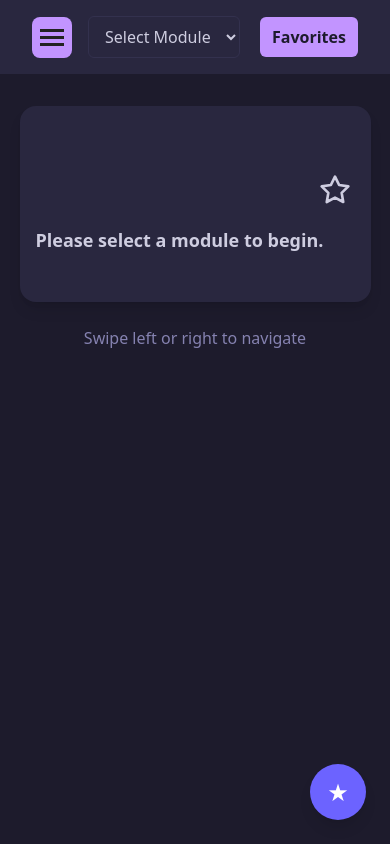
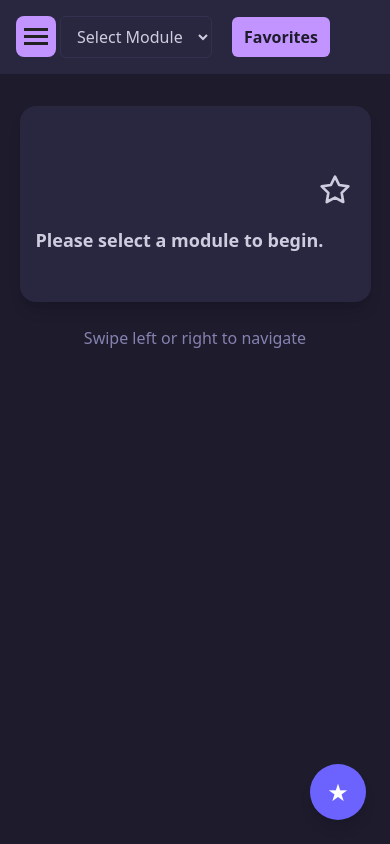
Before and after one commit to nielpattin/web-advanced-quiz, a SvelteKit app: page / in a window 390 px wide. Built offline with nearby package versions, Linux system fonts and the light colour scheme.

Commit message:
refactor: improve sidebar responsiveness and simplify mobile toggle logic

```diff
--- a/src/routes/+page.svelte
+++ b/src/routes/+page.svelte
@@ -85,7 +85,7 @@
 	];
 
 	// Sidebar open state
-	let sidebarOpen = $state(false);
+	let sidebarOpen = $state(typeof window !== 'undefined' && window.innerWidth >= 768);
 
 	// Favorites modal
 	let showFavModal = $state(false);
@@ -227,44 +227,26 @@
 	// Responsive sidebar: close on mobile, open on desktop
 	$effect(() => {
 		if (typeof window === 'undefined') return;
-		let prevWidth = window.innerWidth;
+		const mediaQuery = window.matchMedia('(min-width: 768px)');
 		const handleResize = () => {
-			const w = window.innerWidth;
-			// Always close sidebar if switching to mobile
-			if (w < 768 && sidebarOpen) {
-				sidebarOpen = false;
-			}
-			// Always open sidebar if switching to desktop
-			if (w >= 768 && prevWidth < 768) {
-				sidebarOpen = true;
-			}
-			prevWidth = w;
+			sidebarOpen = mediaQuery.matches;
 		};
-		window.addEventListener('resize', handleResize);
-		return () => window.removeEventListener('resize', handleResize);
+		handleResize();
+		mediaQuery.addEventListener('change', handleResize);
+		return () => mediaQuery.removeEventListener('change', handleResize);
 	});
 </script>
 
 <!-- Main Layout -->
 <div class="flex flex-row min-h-screen min-w-screen w-screen bg-[#1D1B2C] text-[#CECDE0] font-sans">
 	<!-- Sidebar -->
-	<!-- Hamburger now inside sidebar container -->
-	<!-- Sidebar: responsive overlay on mobile, static on desktop -->
-	<!-- Always render sidebar on desktop (md and up), conditionally on mobile -->
-	{#if typeof window !== 'undefined'}
-		{#if window.innerWidth >= 768}
 	<div
-				class="
-					md:static md:block
-					fixed top-0 left-0 z-[1001]
-					h-screen
-					transition-transform duration-200
-					bg-[#29273F]
-					translate-x-0
-					md:translate-x-0
-					md:min-w-[200px] md:w-[250px]
-				"
-				style="will-change: transform;"
+		class="fixed top-0 left-0 h-full z-40 bg-[#29273F] transition-transform duration-200 ease-in-out
+			   md:static md:translate-x-0 md:min-w-[200px] md:w-[250px]"
+		class:translate-x-[-100%]={!sidebarOpen &&
+			typeof window !== 'undefined' &&
+			window.innerWidth < 768}
+		class:translate-x-0={sidebarOpen || (typeof window !== 'undefined' && window.innerWidth >= 768)}
 	>
 		<Sidebar
 			{quizData}
@@ -275,64 +257,44 @@
 				current = idx;
 				selectedAnswers = [];
 				questionLocked = false;
+				if (typeof window !== 'undefined' && window.innerWidth < 768) {
+					sidebarOpen = false;
+				}
 			}}
 			setSidebarOpen={(open: boolean) => (sidebarOpen = open)}
 			addFavorite={() => {}}
 			removeFavorite={() => {}}
 		/>
 	</div>
-		{:else if sidebarOpen}
-			<!-- Backdrop for mobile, closes sidebar on click -->
+
+	<!-- Backdrop for mobile -->
+	{#if sidebarOpen && typeof window !== 'undefined' && window.innerWidth < 768}
 		<button
 			type="button"
-				class="fixed inset-0 z-[1000] bg-black/50 backdrop-opacity-60 md:hidden"
-				tabIndex="0"
+			class="fixed inset-0 bg-black/50 z-30"
+			onclick={() => (sidebarOpen = false)}
 			aria-label="Close sidebar"
-				onclick={() => (sidebarOpen = false)}
-				onkeydown={(e) => {
-					if (e.key === 'Enter' || e.key === ' ') {
-						sidebarOpen = false;
-					}
-				}}
 		></button>
-			<div
-				class="
-					md:static md:block
-					fixed top-0 left-0 z-[1001]
-					h-screen
-					transition-transform duration-200
-					bg-[#29273F]
-					translate-x-0
-					md:translate-x-0
-					md:min-w-[200px] md:w-[250px]
-				"
-				style="will-change: transform;"
+	{/if}
+
+	<!-- Hamburger button for mobile sidebar toggle -->
+	{#if !sidebarOpen && typeof window !== 'undefined' && window.innerWidth < 768}
+		<button
+			class="hamburger-btn fixed top-4 left-4 z-20 bg-[#C294FF] rounded-lg p-2"
+			aria-label="Open sidebar"
+			onclick={() => (sidebarOpen = true)}
 		>
-				<Sidebar
-					{quizData}
-					{current}
-					{favorites}
-					{sidebarOpen}
-					setCurrent={(idx: number) => {
-						current = idx;
-						selectedAnswers = [];
-						questionLocked = false;
-					}}
-					setSidebarOpen={(open: boolean) => (sidebarOpen = open)}
-					addFavorite={() => {}}
-					removeFavorite={() => {}}
-				/>
-			</div>
+			<span class="block w-6 h-[3px] bg-[#222] my-1"></span>
+			<span class="block w-6 h-[3px] bg-[#222] my-1"></span>
+			<span class="block w-6 h-[3px] bg-[#222] my-1"></span>
+		</button>
 	{/if}
-	{/if}
+
 	<!-- Main Content Wrapper -->
 	<div id="main-content-wrapper" class="flex-1 flex flex-col h-screen min-w-0 overflow-hidden">
 		<!-- Top Bar -->
-		<!-- Responsive wrapper for TopBar to avoid hamburger overlap on mobile -->
-		<!-- Responsive wrapper for TopBar to avoid hamburger overlap on mobile -->
-		<div class="w-full">
+		<div class="w-full relative z-10">
 			{#if typeof window !== 'undefined'}
-				<!-- TopBar shifted right on mobile, no prop spreading -->
 				<TopBar
 					{modules}
 					{moduleId}
--- a/src/routes/Sidebar.svelte
+++ b/src/routes/Sidebar.svelte
@@ -36,8 +36,7 @@
 
 <!-- Sidebar Navigation -->
 <div
-	class="sidebar flex flex-col gap-2 h-screen max-h-screen overflow-y-auto overflow-x-hidden bg-[#29273F] min-w-[200px] w-[250px] z-20 fixed left-0 top-0"
-	class:!hidden={!sidebarOpen && typeof window !== 'undefined' && window.innerWidth < 900}
+	class="sidebar flex flex-col gap-2 h-screen max-h-screen overflow-y-auto overflow-x-hidden bg-[#29273F] min-w-[200px] w-[250px]"
 >
 	{#each quizData as q, idx}
 		<button
--- a/src/routes/TopBar.svelte
+++ b/src/routes/TopBar.svelte
@@ -64,18 +64,8 @@
 
 <!-- Top Bar -->
 <div
-	class="top-bar flex flex-row items-center justify-center py-4 flex-shrink-0 flex-wrap bg-[#29273F] z-20"
+	class="top-bar flex flex-row items-center justify-center py-4 flex-shrink-0 flex-wrap bg-[#29273F]"
 >
-	<!-- Hamburger button for mobile sidebar toggle -->
-	<button
-		class="hamburger-btn relative md:static top-0 left-0 bg-[#C294FF] rounded-lg p-2 block md:hidden mr-4"
-		aria-label="Open sidebar"
-		onclick={() => setSidebarOpen(!sidebarOpen)}
-	>
-		<span class="block w-6 h-[3px] bg-[#222] my-1"></span>
-		<span class="block w-6 h-[3px] bg-[#222] my-1"></span>
-		<span class="block w-6 h-[3px] bg-[#222] my-1"></span>
-	</button>
 	<!-- Module Selector -->
 	<select
 		bind:value={moduleId}
```
Lines whose indentation alone changed are shown as unchanged.
